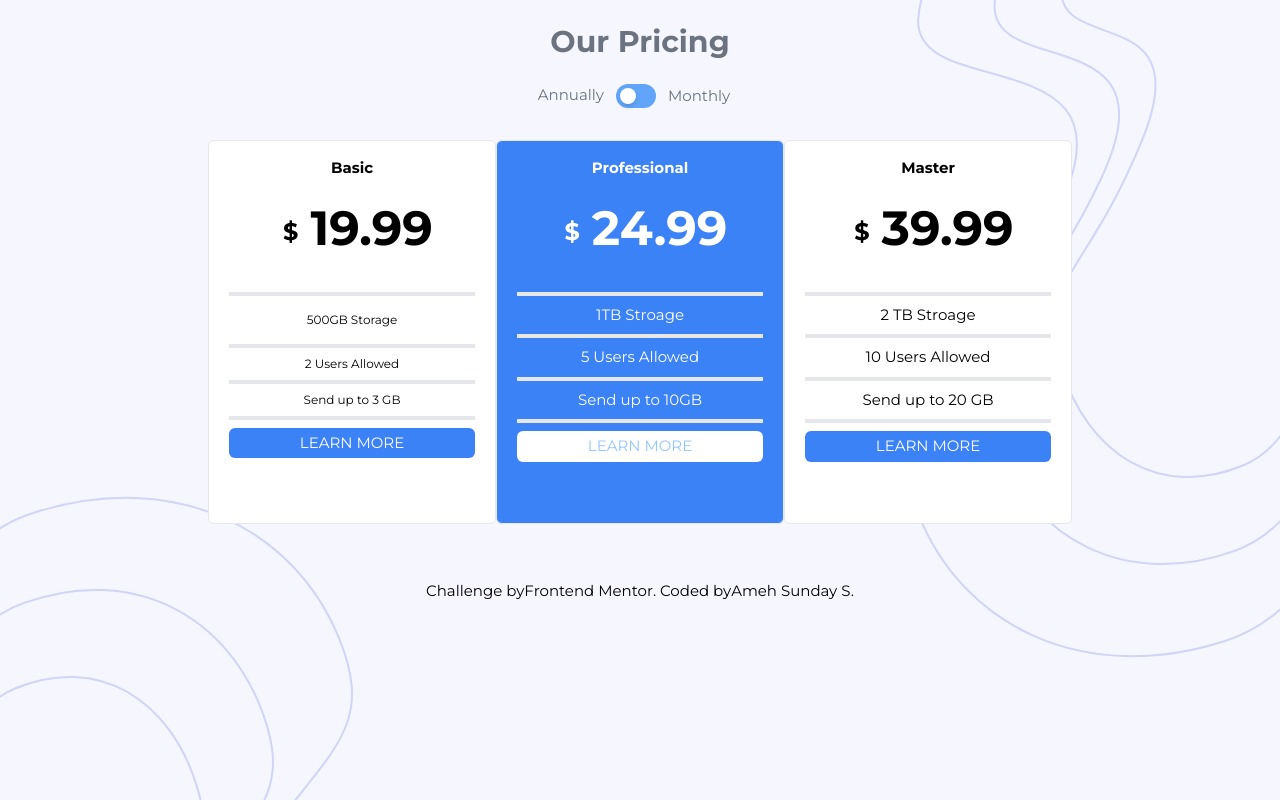
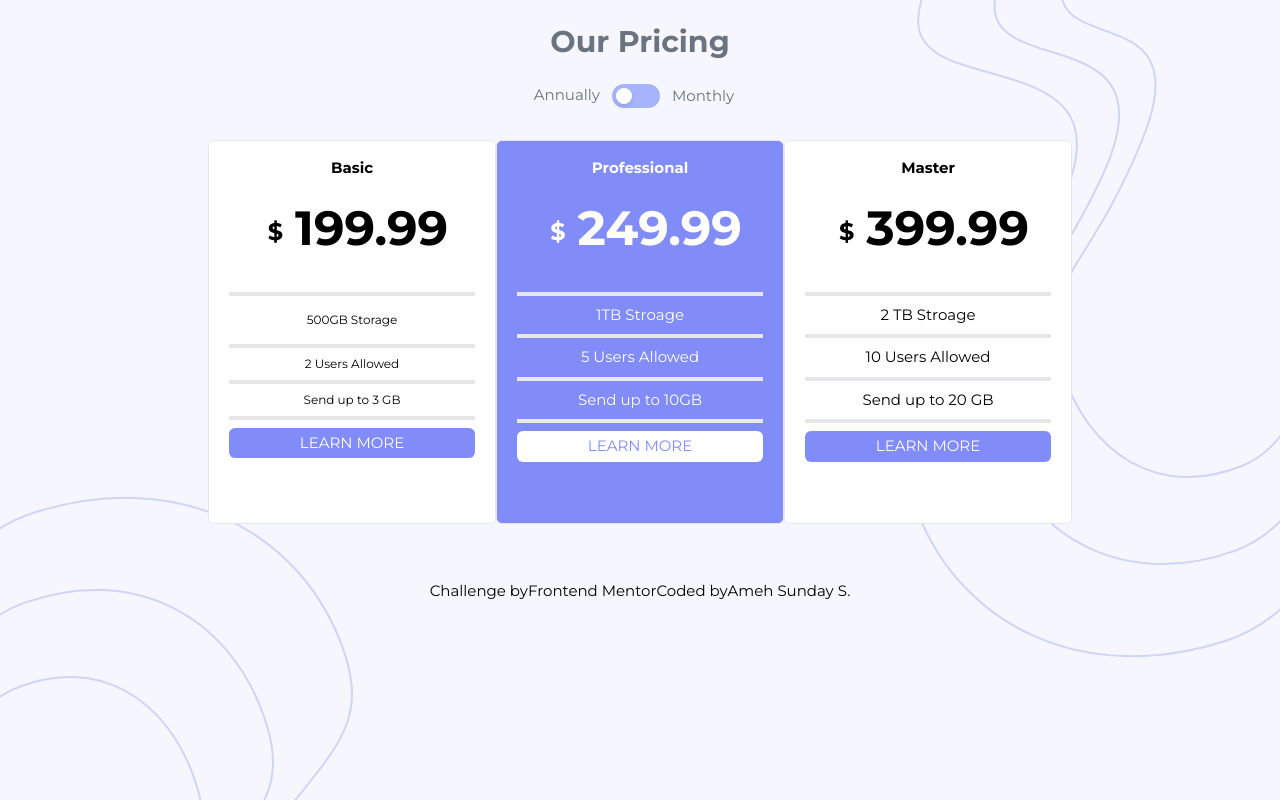
Before and after one commit to Amehson1/Pricing_component_with_toggle, a plain HTML site: page index.html in a window 1280 px wide. Drawn offline with nearby package versions, Linux system fonts and the light colour scheme.

Commit message:
next commit

```diff
--- a/index.html
+++ b/index.html
@@ -3,22 +3,21 @@
 <head>
   <meta charset="UTF-8">
   <meta name="viewport" content="width=device-width, initial-scale=1.0"> <!-- displays site properly based on user's device -->
-
-  <!-- <link rel="icon" type="image/png" sizes="32x32" href="./images/favicon-32x32.png"> -->
+  <!-- Tailwind Custom Link -->
   <script src="https://cdn.tailwindcss.com"></script>
-  <link rel="stylesheet"href="./style.css">
+  <!-- CSS Custom Link -->
+    <link rel="stylesheet"href="./style.css">
 
   <title>Frontend Mentor | [Ameh Sunday S.]</title>
 
   <!-- Feel free to remove these styles or customise in your own stylesheet 👍 -->
-  <!-- bg-gray-300 min-h-screen -->
 </head>
 
 <body>
   <img id="img-top" src="./images/bg-top.svg" alt="">
   <img id="img-bottom" src="./images/bg-bottom.svg" alt="">
+
   <!-- The heading -->
-
   <div class="relative ">
     <p class="flex justify-center text-gray-500 text-3xl pb-6 pt-6 font-bold">Our Pricing</p>
 
@@ -28,7 +27,7 @@
         <input type="checkbox" id="toggle" class="hidden">
         <label for="toggle" class="flex items-center cursor-pointer">
           <span class="relative">
-            <span class="block w-10 h-6 bg-blue-400 rounded-full"></span>
+            <span class="block w-12 h-6 bg-indigo-300 rounded-full"></span>
             <span class="block w-4 h-4 bg-white rounded-full shadow-md transform duration-200 ease-in-out absolute left-1 top-1"></span>
           </span>
           <span class="ml-3 text-gray-500 mr-3">Monthly</span>
@@ -36,13 +35,13 @@
       </div>
     </div>
 
-   <!-- Content for Basic Plan -->
+   <!-- Content for Basic Plan(Left) -->
     <div class="flex justify-center">
       <div class="w-72 h-82 bg-white pl-5 pr-5 border rounded-md space-y-2">
         <p class="flex justify-center p-4 font-bold">Basic</p>
         <div class="flex justify-center pb-6">
           <p class="p-3 text-2xl font-bold">$</p>
-          <p class="text-5xl font-bold">19.99</p>
+          <p class="text-5xl font-bold">199.99</p>
         </div>
       <div class="border-2 mx-15"></div>
       <p class="flex justify-center text-xs p-2">500GB Storage</p>
@@ -51,15 +50,15 @@
       <div class="border-2 mx-15"></div>
       <p class="flex justify-center text-xs">Send up to 3 GB</p>
       <div class="border-2 mx-15"></div>
-      <div class="flex justify-center bg-blue-500 rounded-md text-white pb-1 pt-1 mt-6"><button>LEARN MORE</button></div>
+      <div class="flex justify-center bg-indigo-400 rounded-md text-white pb-1 pt-1 mt-6"><button>LEARN MORE</button></div>
     </div>
 
-    <!-- Content for Professional Plan -->
-    <div class="w-72 h-96 bg-blue-500 border rounded-md pl-5 pr-5 space-y-2">
+    <!-- Content for Professional Plan(Middle) -->
+    <div class="w-72 h-96 bg-indigo-400 border rounded-md pl-5 pr-5 space-y-2">
       <p class="flex justify-center text-white p-4 font-bold">Professional</p>
       <div class="flex justify-center pb-6">
         <p class="p-3 text-2xl font-bold text-white">$</p>
-        <p class="text-5xl font-bold text-white">24.99</p>
+        <p class="text-5xl font-bold text-white">249.99</p>
       </div>
       <div class="border-2 mx-15"></div>
       <p class="flex justify-center text-white">1TB Stroage</p>
@@ -68,15 +67,15 @@
       <div class="border-2 mx-15"></div>
       <p class="flex justify-center text-white">Send up to 10GB</p>
       <div class="border-2 mx-15"></div>
-      <div class="flex justify-center text-black border-white rounded-md text-blue-300 bg-white pb-1 pt-1 mt-4"><button>LEARN MORE</button></div>
+      <div class="flex justify-center text-black border-white rounded-md text-indigo-400 bg-white pb-1 pt-1 mt-4"><button>LEARN MORE</button></div>
     </div>
 
-    <!-- Content for Master Plan -->
+    <!-- Content for Master Plan(Right) -->
     <div class="w-72 h-82 bg-white border rounded-md pl-5 pr-5 space-y-2">
       <p class="flex justify-center p-4 font-bold">Master</p>
       <div class="flex justify-center pb-6">
         <p class="p-3 text-2xl font-bold">$</p>
-        <p class="text-5xl font-bold">39.99</p>
+        <p class="text-5xl font-bold">399.99</p>
       </div>
       <div class="border-2 mx-15"></div>
       <p class="flex justify-center text-black">2 TB Stroage</p>
@@ -85,15 +84,14 @@
       <div class="border-2 mx-15"></div>
       <p class="flex justify-center text-black">Send up to 20 GB</p>
       <div class="border-2 mx-15"></div>
-      <div class="flex justify-center border-blue-100 bg-blue-500 rounded-md text-white pb-1 pt-1 mt-4"><button>LEARN MORE</button></div>
+      <div class="flex justify-center border-blue-100 bg-indigo-400 rounded-md text-white pb-1 pt-1 mt-4"><button>LEARN MORE</button></div>
     </div>
   </div>
 
 
-  <div class=" flex justify-center pt-14 attribution">
-    Challenge by <a href="https://www.frontendmentor.io?ref=challenge" target="_blank">Frontend Mentor</a>.
-    Coded by <a href="#">Ameh Sunday S.</a>
-  </div>
+  <div class=" flex justify-center pt-14 attribution">Challenge by
+  <a href="https://www.frontendmentor.io?ref=challenge" target="_blank">Frontend Mentor
+  </a>Coded by <a href="#">Ameh Sunday S.</a></div>
 
   <script src="./javascript.js"></script>
 </body>
```
